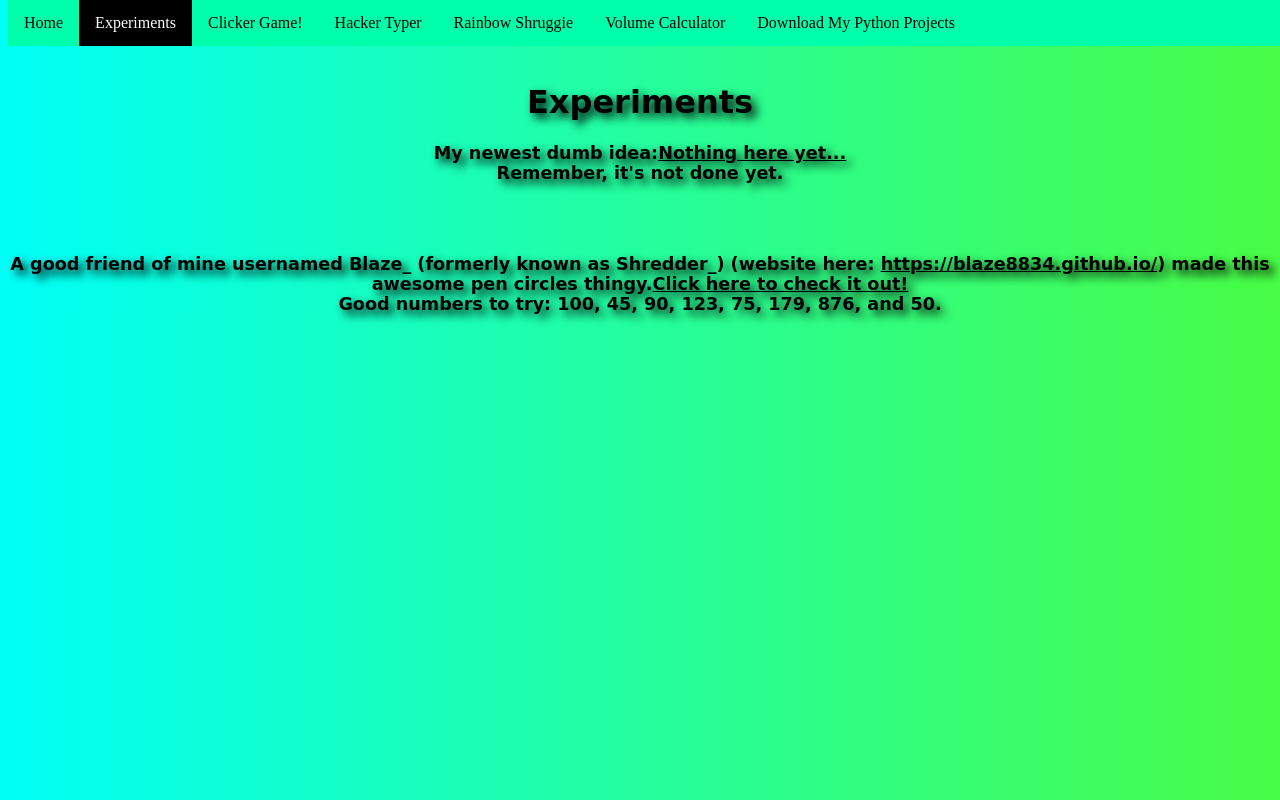
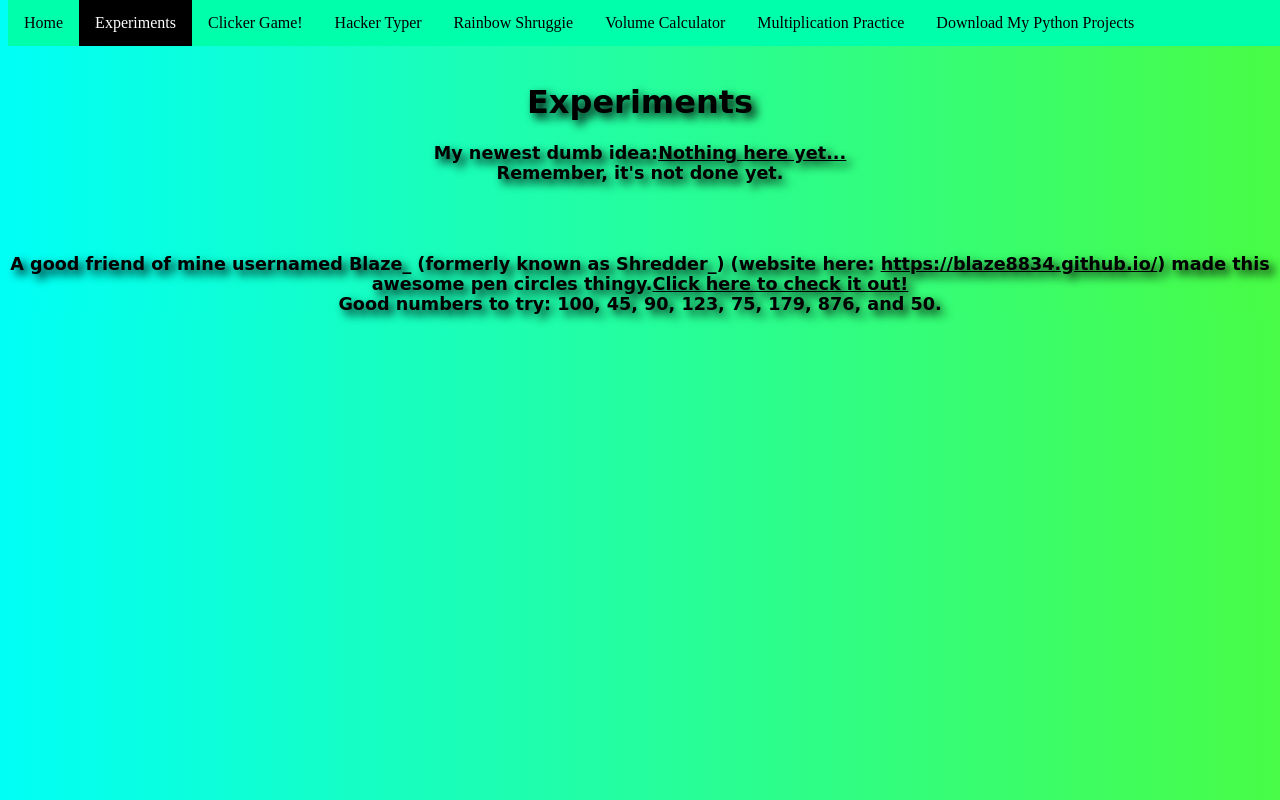
Before and after one commit to the-ramenator/the-ramenator.github.io, a plain HTML site: page experiments.html in a window 1280 px wide. Drawn offline with Linux system fonts and the light colour scheme.

Commit message:
Update experiments.html

```diff
--- a/experiments.html
+++ b/experiments.html
@@ -72,6 +72,7 @@ li a:hover:not(.active) {
   <li><a href="hackertyper.html">Hacker Typer</a></li>
   <li><a href="rainbowshruggie.html">Rainbow Shruggie</a></li>
   <li><a href="volumecalc.html">Volume Calculator</a></li>
+    <li><a href="multiplication.html">Multiplication Practice</a></li>
   <li><a href="/python/projects.html">Download My Python Projects</a></li>
 </ul>
 
```
